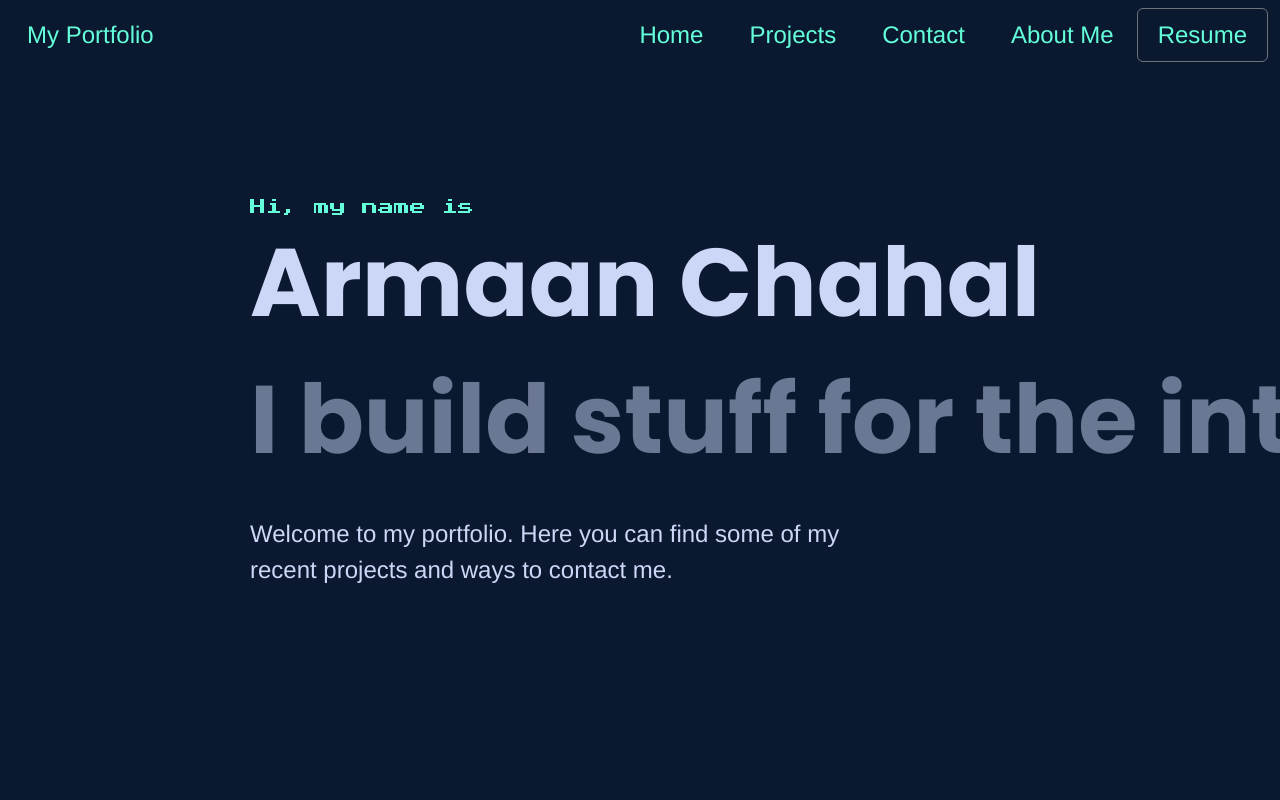
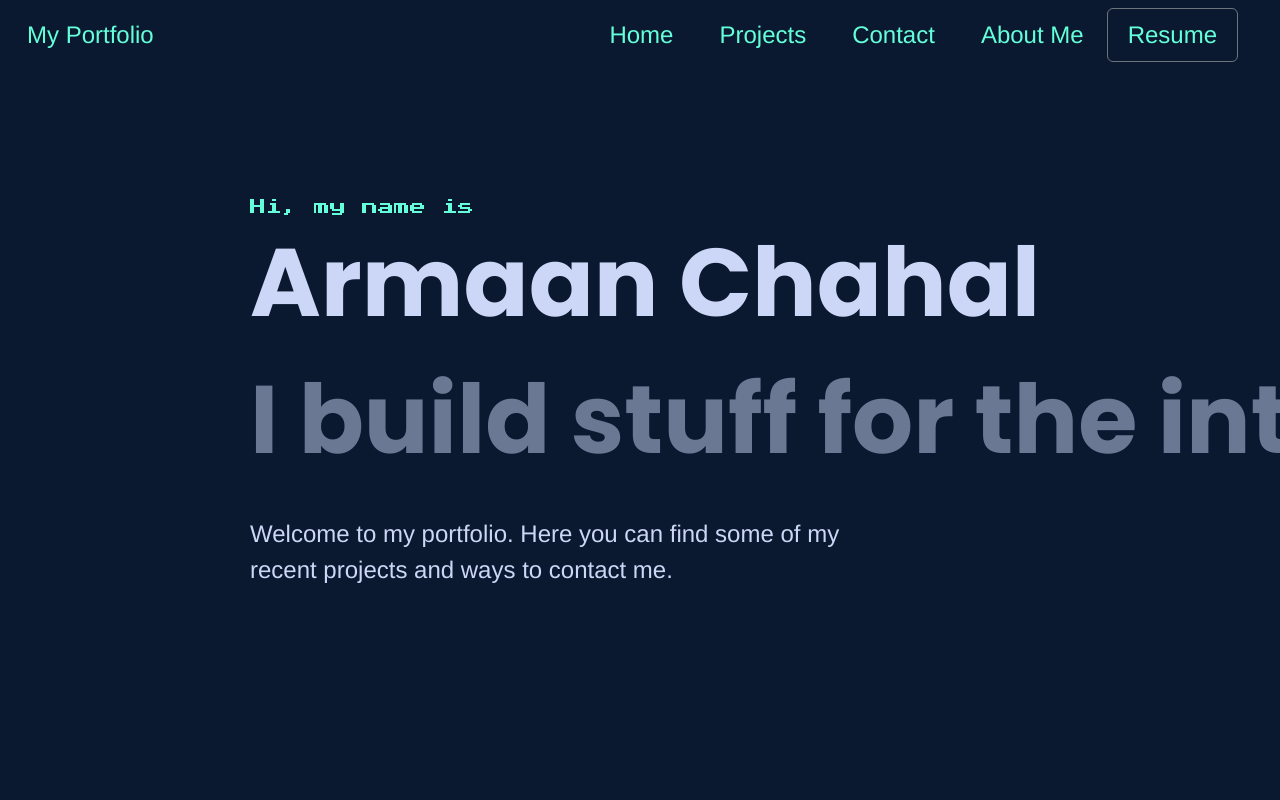
Before and after one commit to ArmaanChahal/Portfolio, a plain HTML site: page index.html in a window 1280 px wide. Shown: the top 800 px of the page. Drawn offline with nearby package versions, Linux system fonts and the light colour scheme.

Commit message:
style.css

```diff
--- a/style.css
+++ b/style.css
@@ -126,7 +126,7 @@ body {
     text-align: center;
 }
 .align-navbar {
-    /* margin-right: 10px;*/
+    margin-right: 30px;
     /* margin-left:220px; */
 }
 
```
